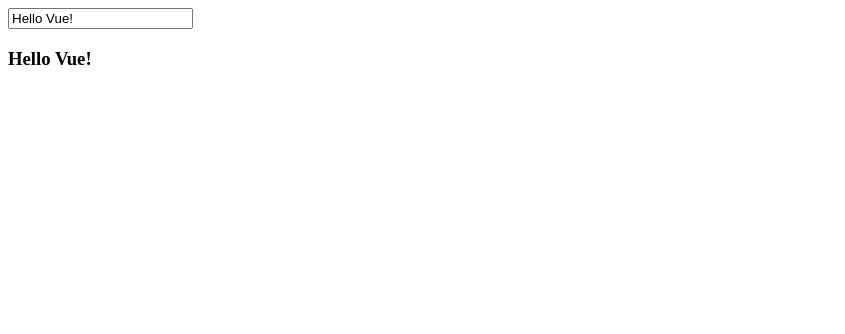
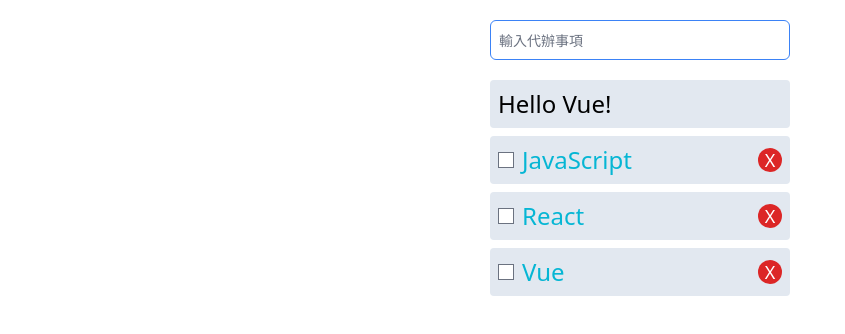
Before and after one commit to AndyLincode/Vue-static, a plain HTML site: page index.html in a window 1280 px wide. Shown: the whole page, without its empty margins (0-845 px from the left). Drawn offline with nearby package versions, Linux system fonts and the light colour scheme.

Commit message:
addTodo & removeTodo

```diff
--- a/index.html
+++ b/index.html
@@ -7,23 +7,70 @@
   <meta name="viewport" content="width=device-width, initial-scale=1.0">
   <title>vue static</title>
   <script src="https://unpkg.com/vue@3/dist/vue.global.js"></script>
+  <link href="/output.css" rel="stylesheet">
 
 </head>
 
 <body>
-  <div id="app">
-    <input type="text" v-model="message">
-    <h3>{{message}}</h3>
+  <div id="app" class=" flex justify-center flex-col items-center">
+    <input type="text" name="item" id="item" v-model="newTodo" @keyup.enter="addTodo"
+      class="block w-[300px] h-10 rounded-md border border-blue-500 pl-2 focus:border-indigo-500 focus:ring-indigo-500 sm:text-sm mx-auto my-5"
+      placeholder="輸入代辦事項">
+    <div class=" w-[300px] bg-slate-200 rounded p-2">
+      <p class="text-2xl">{{message}}</p>
+    </div>
+    <ul class="list">
+      <li v-for="(todo, i) in todos" :key="todo.id"
+        class="flex justify-between items-center text-2xl my-2  w-[300px] bg-slate-200 rounded p-2 text-cyan-500">
+        <div class="flex items-center">
+          <input type="checkbox" name="" id="" class="cursor-pointer">
+          <p class="ml-2">{{todo.title}}</p>
+        </div>
+        <div @click="removeTodo(i)"
+          class="text-white bg-red-600 rounded-full w-6 h-6 cursor-pointer text-lg flex items-center justify-center">
+          <p>X</p>
+        </div>
+      </li>
+    </ul>
   </div>
 
   <script>
     const { createApp } = Vue;
     const app = createApp({
+      // options api
       data() {
         return {
           message: 'Hello Vue!',
-        }
-      }
+          todos: [
+            { "id": 1, "title": "JavaScript", "completed": false },
+            { "id": 2, "title": "React", "completed": true },
+            { "id": 3, "title": "Vue", "completed": false },
+          ],
+          newTodo: '',
+        };
+      },
+      methods: {
+        addTodo() {
+          // console.log(this.newTodo);
+          const value = this.newTodo && this.newTodo.trim();
+          if (!value) {
+            return;
+          }
+          this.todos.push({ "id": this.todos.length + 1, "title": value, "completed": false });
+          this.newTodo = '';
+        },
+        editTodo() {
+
+        },
+        removeTodo(index) {
+          // const index = this.todos.indexOf(todo);
+          // console.log(index);
+          // const todo1 = this.todos.slice(0, index);
+          // const todo2 = this.todos.slice(index + 1);
+          // this.todos = todo1.concat(todo2);
+          this.todos.splice(index, 1);
+        },
+      },
     });
     app.mount('#app');
   </script>
```
